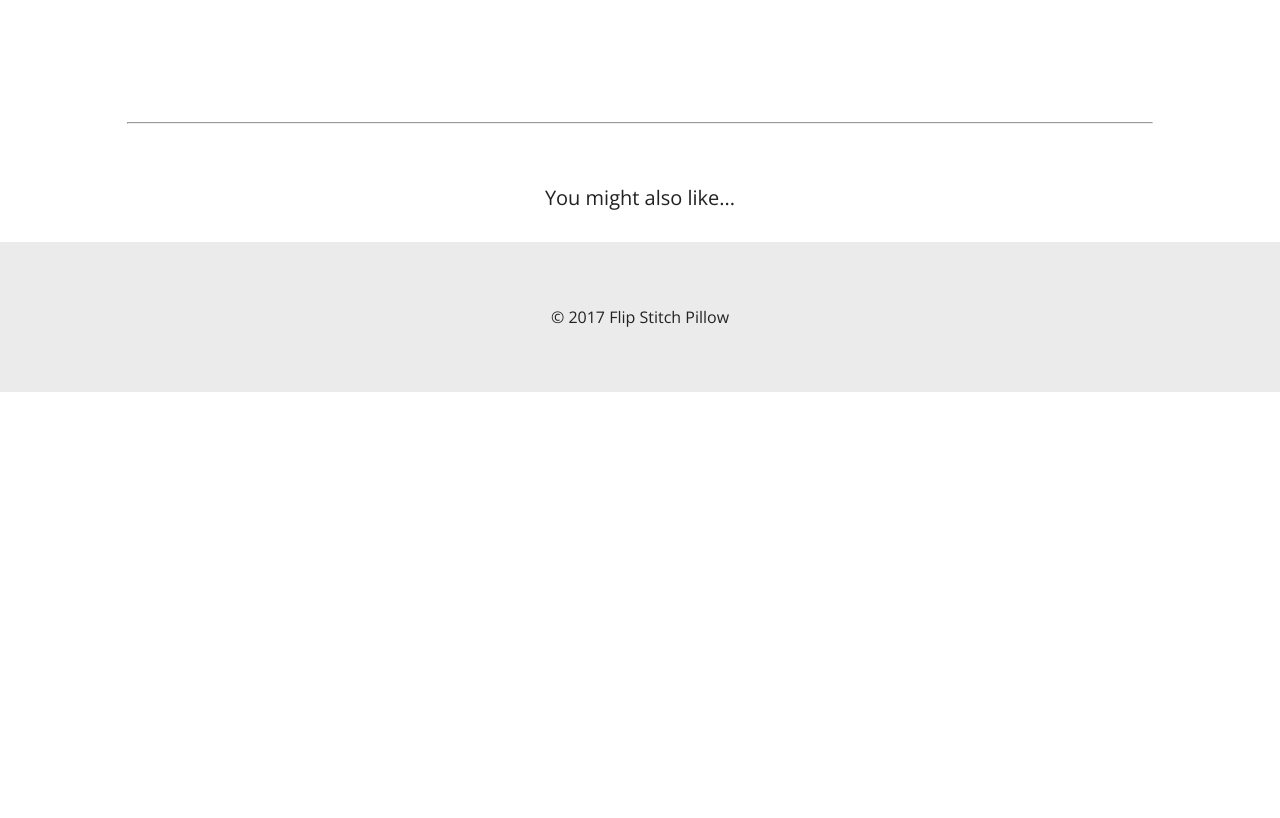
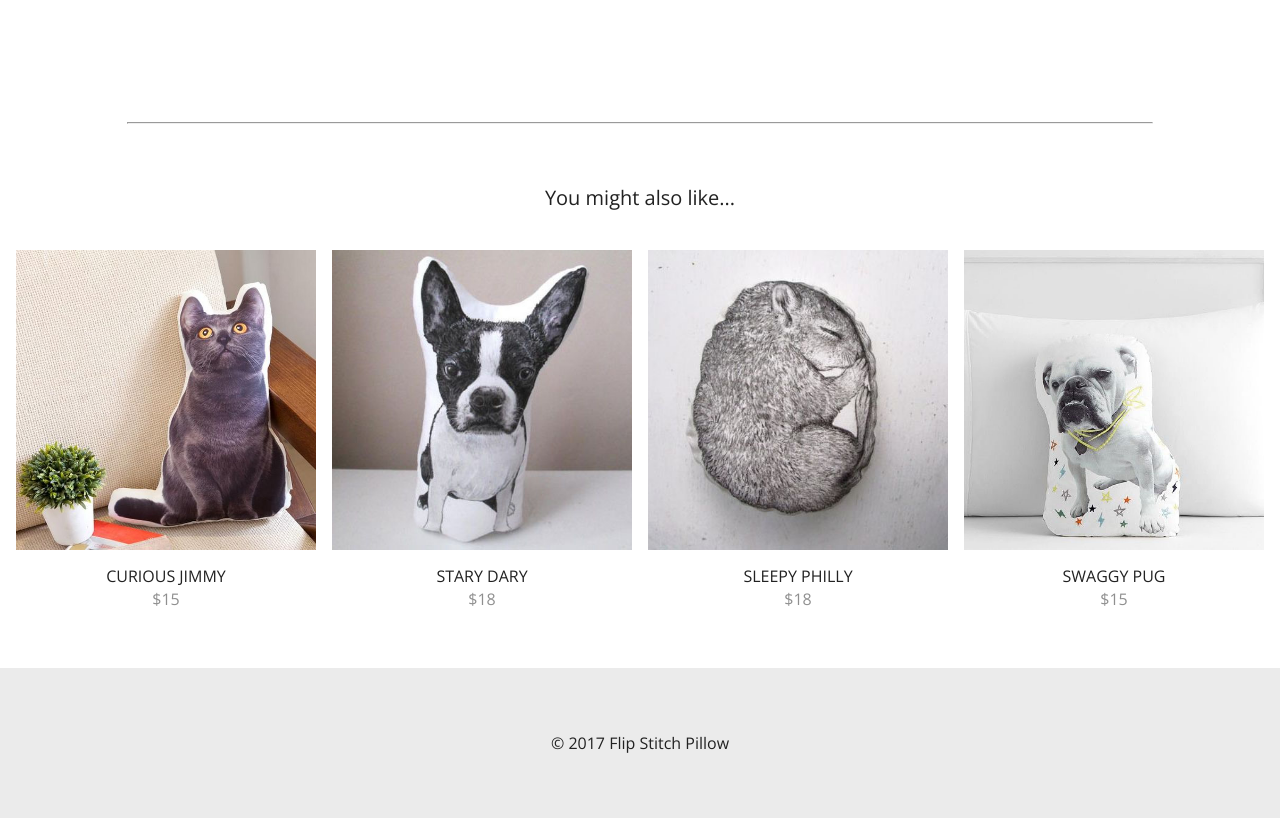
Before and after one commit to xzhang395/pui-assignment-4, a plain HTML site: page detail.html in a window 1280 px wide. Shown: the part 721-1539 px from the top of the page. Before the commit the page ends 1113 px from the top, so only its background shows below. Drawn offline with nearby package versions, Linux system fonts and the light colour scheme.

Commit message:
added recommandation items

```diff
--- a/css/main.css
+++ b/css/main.css
@@ -375,6 +375,9 @@ h2 {
     margin: 60px auto 30px auto;
     text-align: center;
 }
+.recmd{
+    text-align: center;
+}
 
 .divide {
     width: 80%;
--- a/js/main.js
+++ b/js/main.js
@@ -207,6 +207,12 @@ $(document).ready(function () {
             "<div class='gallery'><a class='viewbutton' id='" + i + "' href='detail.html'><div class='container'><img src='" + "img/" + data[i].pic + "_white" + ".jpg" + "'><div class='middle'><div class='text'>View</div></div></div></a><div class='desc'>" + data[i].name + "<br><h7>" + "$" + data[i].price + "</h7></div></div>"
         );
     };
+    //show all items from data
+    for (var i = 0; i < 4; i++) {
+        $(".recmd").append(
+            "<div class='gallery'><a class='viewbutton' id='" + i + "' href='detail.html'><div class='container'><img src='" + "img/" + data[i].pic + "_white" + ".jpg" + "'><div class='middle'><div class='text'>View</div></div></div></a><div class='desc'>" + data[i].name + "<br><h7>" + "$" + data[i].price + "</h7></div></div>"
+        );
+    };
     //Update product detail page when click on view
     $(document).on('click', '.viewbutton', function () {
         var index = Number(this.id);
```
